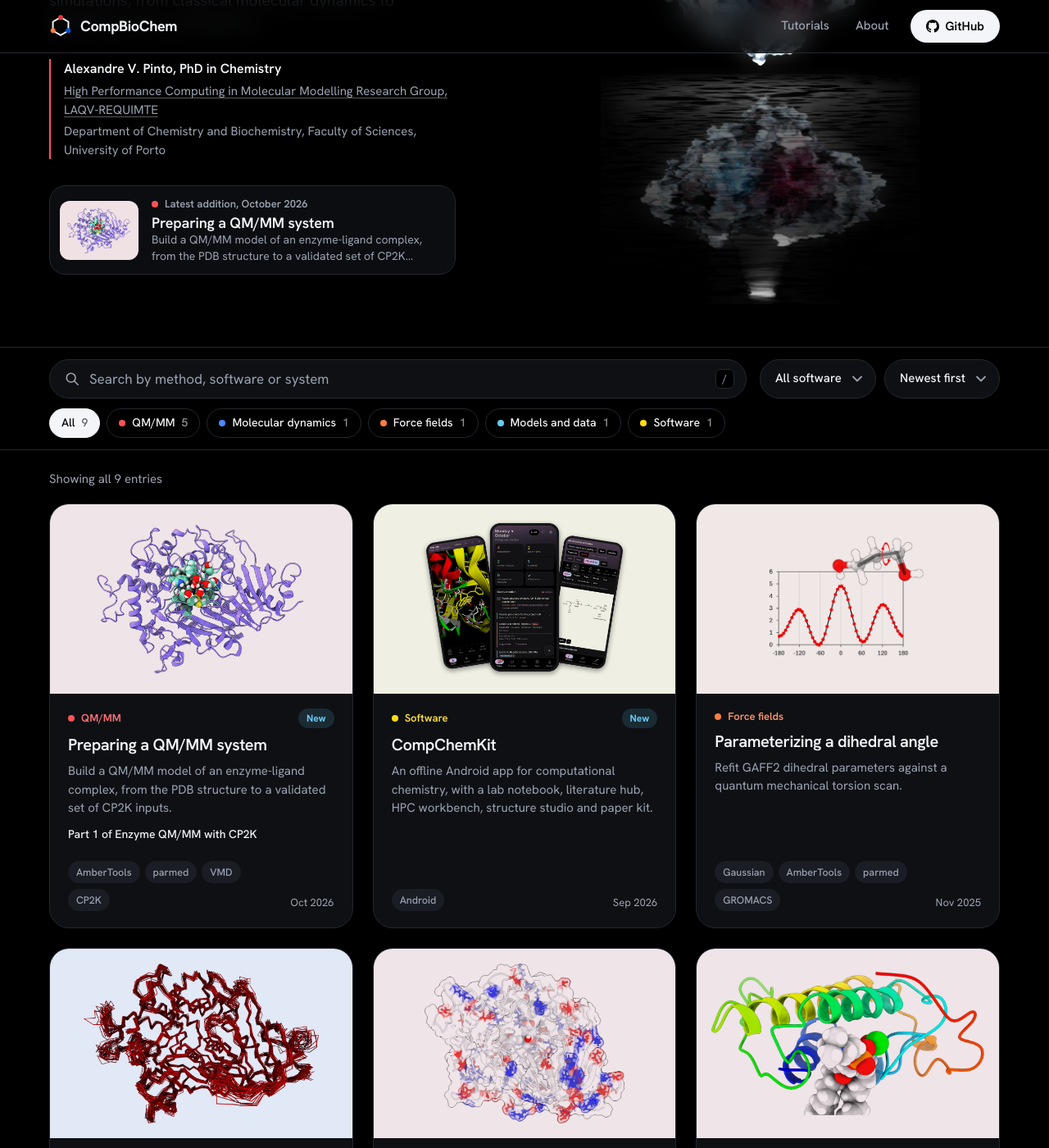
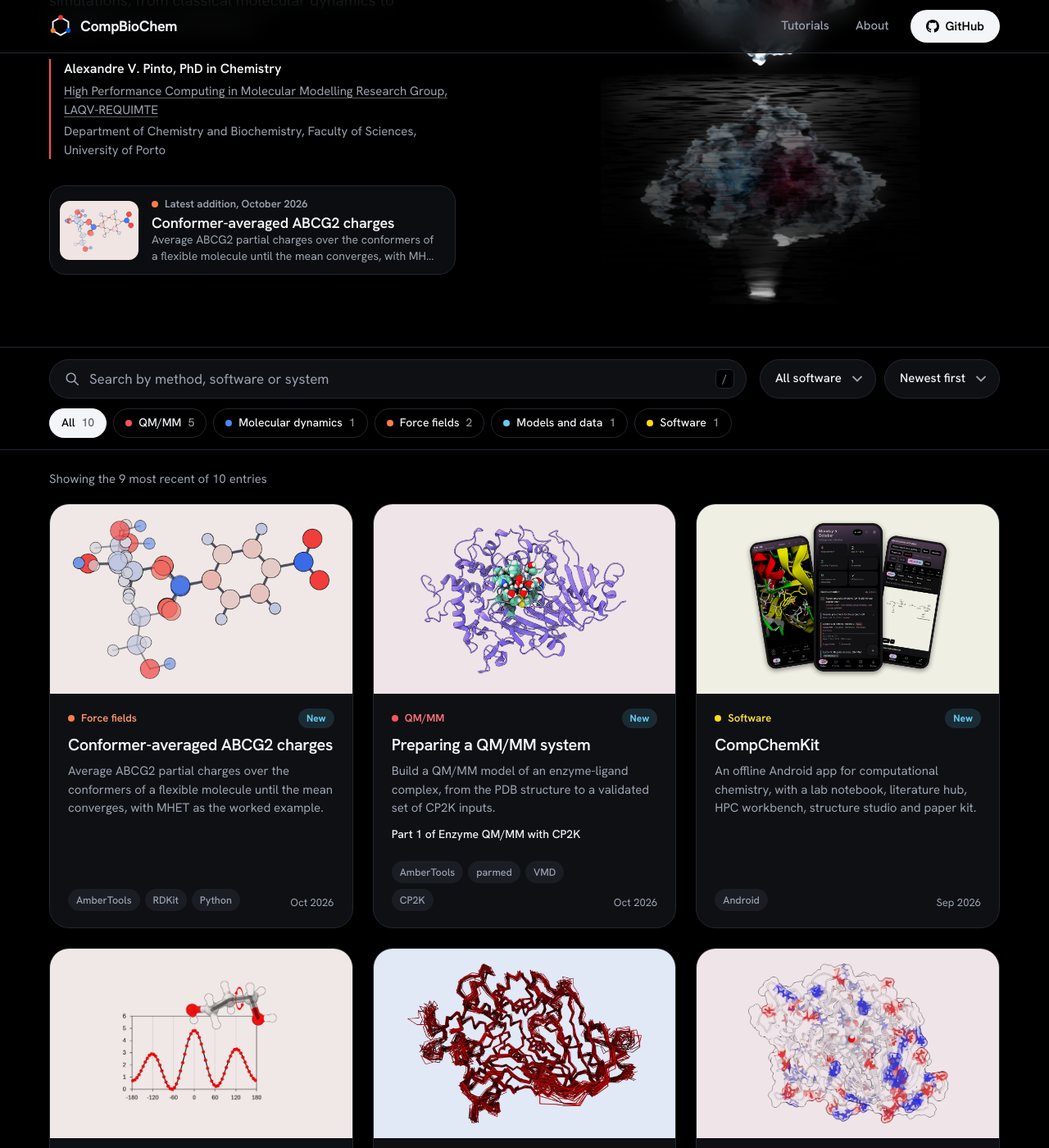
Before and after one commit to arvpinto/arvpinto.github.io, a Jekyll site: the page built from index.html, in a window 1280 px wide and 1400 px high, scrolled down 295 px. Shown: the whole window at 82% size. Built offline with Jekyll 4.4.1, drawn with Linux system fonts in a browser that asks for light colours; some of the changed text lies outside the part shown.

Commit message:
Add files via upload

```diff
--- a/_data/tutorials.yml
+++ b/_data/tutorials.yml
@@ -103,3 +103,13 @@
   image: qmmm-prep.webp
   alt: Enzyme active site with the QM region shown as ball-and-stick inside the protein ribbons
   added: 2026-10-25
+
+- slug: abcg2-charges
+  title: Conformer-averaged ABCG2 charges
+  text: Average ABCG2 partial charges over the conformers of a flexible molecule until the mean converges, with MHET as the worked example.
+  category: ff
+  tools: [AmberTools, RDKit, Python]
+  url: https://arvpinto.github.io/abcg2_charges_multi/
+  image: abcg2-charges.webp
+  alt: Accepted conformers of MHET overlaid, with atoms coloured from red (negative) to blue (positive) by their ABCG2 charge
+  added: 2026-10-27
```
Also changed, not shown: assets/img/cards/abcg2-charges.webp (added).
